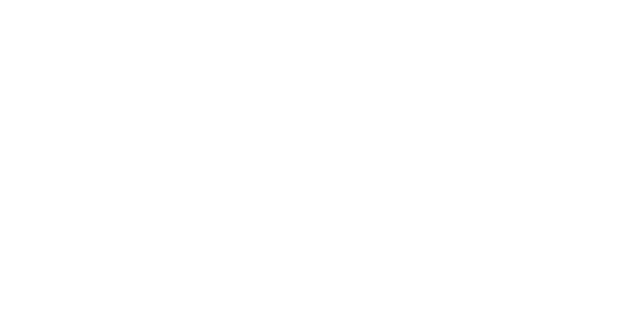
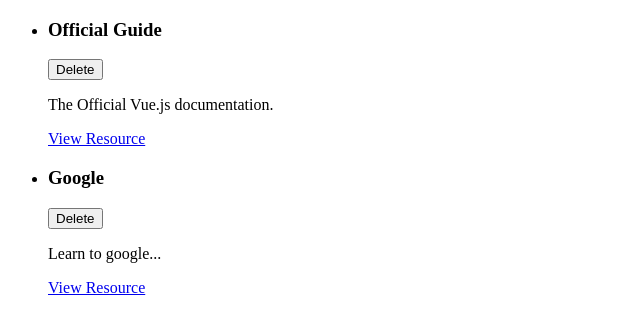
Before and after one commit to LinGaOscar/Vue_Complete_Guide, a Vue app in the folder 10-course-project-resourses-app/prj-cmp-01-starting-setup/: page / in a window 1280 px wide. Shown: the top 334 px of the page, without its empty margins (0-640 px from the left). Built offline with nearby package versions, Linux system fonts and the light colour scheme.

Commit message:
Components and props

```diff
--- a/10-course-project-resourses-app/prj-cmp-01-starting-setup/src/components/App.vue
+++ b/10-course-project-resourses-app/prj-cmp-01-starting-setup/src/App.vue
@@ -1,11 +1,18 @@
 <template>
   <ul>
-
+    <learning-resource v-for="res in storedResources"
+                       :key="res.id"
+                       :title="res.title"
+                       :description="res.description"
+                       :link="res.link"></learning-resource>
   </ul>
 </template>
 
 <script>
+import LearningResource from "@/components/learning-resources/LearningResource";
+
 export default {
+  components: {LearningResource},
   data() {
     return {
       storedResources: [
--- /dev/null
+++ b/10-course-project-resourses-app/prj-cmp-01-starting-setup/src/components/learning-resources/LearningResource.vue
@@ -0,0 +1,26 @@
+<template>
+  <li>
+    <div>
+      <header>
+        <h3>{{ title }}</h3>
+        <button>Delete</button>
+      </header>
+    </div>
+    <p>{{ description }}</p>
+    <nav>
+      <a :href="link">View Resource</a>
+    </nav>
+  </li>
+</template>
+
+<script>
+export default {
+  props: {
+    title: String, description: String, link: String
+  }
+}
+</script>
+
+<style scoped>
+
+</style>
--- a/10-course-project-resourses-app/prj-cmp-01-starting-setup/src/main.js
+++ b/10-course-project-resourses-app/prj-cmp-01-starting-setup/src/main.js
@@ -1,3 +1,4 @@
-import { createApp } from 'vue';
+import {createApp} from 'vue';
+import App from "@/App";
 
-createApp({}).mount('#app');
+createApp(App).mount('#app');
```
